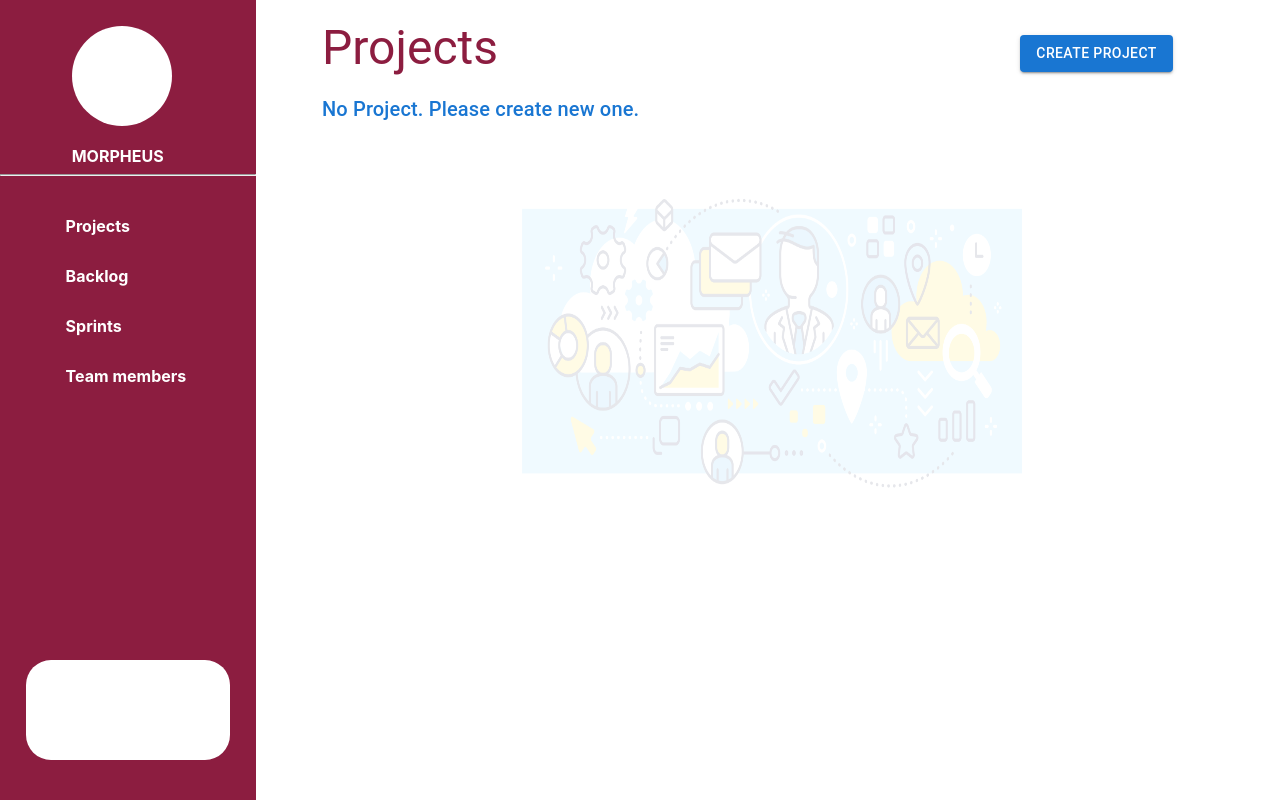
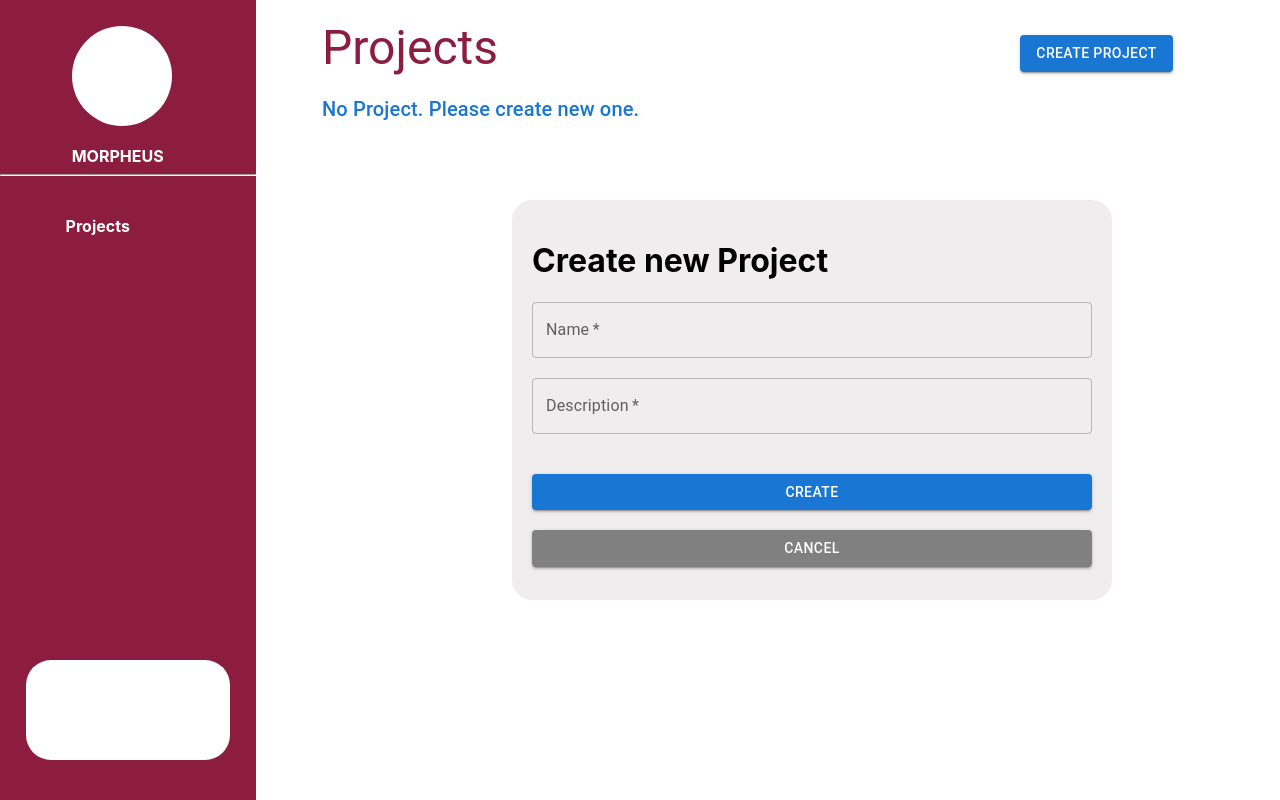
Before and after one commit to SER516-Team-Morpheus/scrum-simulator, a React (Create React App) app: page /projects in a window 1280 px wide. Both pictures are taken after a click on the button "CREATE PROJECT". Built offline with nearby package versions, Linux system fonts and the light colour scheme.

Commit message:
project api integration and handling of routes

```diff
--- a/package.json
+++ b/package.json
@@ -11,6 +11,7 @@
     "@testing-library/user-event": "^13.5.0",
     "axios": "^1.3.4",
     "formik": "^2.2.9",
+    "js-cookie": "^3.0.1",
     "react": "^18.2.0",
     "react-bootstrap": "^2.7.2",
     "react-dom": "^18.2.0",
--- a/src/App.js
+++ b/src/App.js
@@ -1,11 +1,14 @@
 import React from "react";
-import { BrowserRouter, Routes, Route } from "react-router-dom";
+import { BrowserRouter, Routes, Route, redirect } from "react-router-dom";
 import Login from "./component/Login";
 import LoginPage from "./component/LoginPage";
 import Navbar from "./component/Navbar";
 import Project from "./component/Project";
 import styled from 'styled-components';
 import Grid from '@mui/material/Grid';
+import Cookies from "js-cookie";
+import Authentication from "./component/Authentication";
+import ProjectDashboard from "./component/ProjectDashboard";
 
 
 const Wrapper = styled.div`
@@ -21,6 +24,7 @@ const App = () => {
       <BrowserRouter>
       <Routes>
         <Route exact path="/" element={<Login/>} />
+
       </Routes>
         <Grid container spacing={1}>
           <Grid item xs={3}>
@@ -28,8 +32,12 @@ const App = () => {
           </Grid>
           <Grid item xs={8}>
             <Routes>
+              <Route exact path="/projects" element={
+                <Authentication>
+                    <Project />
+                </Authentication>
 
-              <Route exact path="/projects" element={<Project />} />
+              } />
             </Routes>
           </Grid>
         </Grid>
--- a/src/apis/index.js
+++ b/src/apis/index.js
@@ -1,8 +1,19 @@
 import axios from "axios"
 
 export const login =(username,password)=>{
-     axios.post("http://localhost:8080/authenticate", {
+   return (axios.post("http://localhost:8080/authenticate", {
      username,
      password,
   })
+   )
 }
+
+export const createProject =(username,password,name,description)=>{
+  return (axios.post("http://localhost:3002/createProject", {
+    username,
+    password,
+    name,
+    description
+ })
+  )
+}
--- /dev/null
+++ b/src/component/Authentication.jsx
@@ -0,0 +1,14 @@
+import React from 'react';
+import Cookies from 'js-cookie';
+import LoginPage from './LoginPage';
+import { redirect } from 'react-router-dom';
+
+const Authentication = ({ children }) => {
+
+    if (!(Cookies.get('token'))) {
+      redirect("/")
+    }
+    return children;
+ };
+
+ export default Authentication;
--- /dev/null
+++ b/src/component/CreateProject.jsx
@@ -0,0 +1,82 @@
+import React from 'react';
+import styled from 'styled-components';
+import Button from '@mui/material/Button';
+import { Formik, Field, Form } from 'formik';
+import TextField from '@mui/material/TextField';
+import { createProject } from '../apis';
+import Cookies from 'js-cookie';
+import axios from 'axios';
+
+
+const Wrapper = styled.div`
+
+height: 400px;
+width:600px;
+background-color: #f0edee;
+position:absolute;
+border-radius:20px;
+top:25%;
+ left: 40%;
+// transform : translate(-40%, -50%)
+
+.project-form {
+    padding:20px;
+    display:flex;
+    flex-direction: column;
+    justify-content: space-between;
+
+    .name-field {
+        margin-bottom: 20px;
+    }
+    .desc-field {
+        margin-bottom: 40px;
+    }
+    .cancel-btn {
+        margin-top:20px;
+        background-color:grey;
+    }
+}
+
+`;
+
+const CreateProject = ({dialog, storeProject}) => {
+    return (
+
+        <Wrapper>
+            <Formik
+                initialValues={{
+                    email: '',
+                    password: '',
+
+                }}
+                onSubmit={(values) => {
+                    let email = Cookies.get('username') || 'SERtestuser';
+                    let password = Cookies.get('password') || 'testuser';
+                    console.log({'1':email,'2':password,'a':values.name,'b':values.description})
+                    createProject(email,password,values.name, values.description)
+                        .then(res => {
+                            console.log(res.data)
+                            storeProject(res.data)
+                            // Cookies.set('token', res.data.token)
+                            // navigate('/projects')
+                        })
+                        // .catch(error => setLoginError('Unable to login. Username or Password is incorrect'))
+                }}
+            >
+                {
+                    props => (
+                        <Form className="project-form">
+                            <h1>Create new Project</h1>
+                            <TextField id="outlined-basic" className="name-field" onChange={props.handleChange} name="name"  required label="Name" variant="outlined" />
+                            <TextField id="outlined-basic" className="desc-field" onChange={props.handleChange} name="description"  required label="Description" variant="outlined" />
+                            <Button variant="contained"  className="crt-btn" type="submit">Create</Button>
+                            <Button variant="contained"  className="cancel-btn" onClick={dialog}>Cancel</Button>
+                        </Form>
+                    )
+                }
+            </Formik>
+        </Wrapper>
+    )
+}
+
+export default CreateProject;
--- a/src/component/Navbar.jsx
+++ b/src/component/Navbar.jsx
@@ -1,6 +1,7 @@
 import React, { useState, useEffect } from 'react';
 import styled from 'styled-components';
 import Link from '@mui/material/Link';
+import { navItems } from './navItems';
 
 
 const Navbar = () => {
@@ -69,10 +70,11 @@ a {
             <hr />
             <div className='navbar-list'>
                 <ul>
-                    <Link href="/projects"><li>Projects</li></Link>
-                    <Link href="/backlog"><li>Backlog</li></Link>
-                    <Link href="/sprints"><li>Sprints</li></Link>
-                    <Link href="/teamMembers"><li>Team members</li></Link>
+                    {
+                        navItems.map(item=>
+                            item.isVisible ?  <Link href={item.url}><li>{item.name}</li></Link> : ''
+                        )
+                    }
                 </ul>
             </div>
             <div className='bottom-bar'>
--- a/src/component/Project.jsx
+++ b/src/component/Project.jsx
@@ -1,8 +1,9 @@
-import React from 'react';
+import React, { useState } from 'react';
 import styled from 'styled-components';
 import Typography from '@mui/material/Typography';
 import Button from '@mui/material/Button';
 import projectImg from '../img/project-img.jpg';
+import CreateProject from './CreateProject';
 
 const Wrapper = styled.div`
 
@@ -27,26 +28,60 @@ img {
     margin: 100px 200px;
     position:absolute;
 }
+`;
+
+const CreateDialog = styled.div`
+
+height: 400px;
+width:600px;
+background-color: #d7dbd8;
+position:absolute;
+top:50%;
+left: 50%;
+transform : translate(-40%, -70%)
+
+
 
 `;
 
 const Project = () => {
+    const [showDialog, setShowDialog] = useState(false);
+    const [projectList, setProjectList] = useState([]);
+
+    const storeProject = (data) => {
+        setProjectList([data]);
+        setShowDialog(false);
+    }
+    const handleDialog = () => {
+        setShowDialog(!showDialog);
+    }
     return (
         <Wrapper>
+            {console.log(projectList,'check p list')}
             <div className='heading-bar'>
                 <Typography className="heading" variant="h3" gutterBottom>
                     Projects
                 </Typography>
                 <div>
-                    <Button className="create-btn" variant="contained">Create Project</Button>
+                    <Button className="create-btn" variant="contained" onClick={() => setShowDialog(true)}>Create Project</Button>
                 </div>
             </div>
             <div>
+                {
+                    projectList.length > 0 ? (
+                        projectList.map(data => <li>{data.name}</li>)
+                    )
+                        :
+                        <Typography style={{ color: '#1976d2' }} className="heading" variant="h6" gutterBottom>
+                            No Project. Please create new one.
+                        </Typography>
+                }
                 <img src={projectImg} alt="project" />
-                <Typography style={{color:'#1976d2'}} className="heading" variant="h6" gutterBottom>
-                    No Project. Please create new one.
-                </Typography>
+
+                {showDialog && <CreateProject dialog={handleDialog} storeProject={storeProject} />}
+
             </div>
+
         </Wrapper>
 
     )
--- /dev/null
+++ b/src/component/ProjectDashboard.jsx
@@ -0,0 +1,49 @@
+import React from 'react';
+import Typography from '@mui/material/Typography';
+import styled from 'styled-components';
+
+const Wrapper = styled.div`
+
+.heading {
+    text-align:center;
+    margin-top:30px;
+}
+
+.project-list {
+   text-align:center;
+}
+
+.icon {
+    height: 200px;
+    width:20px;
+    background-color:red;
+}
+
+li {
+    text-decoration: none;
+    list-style-type: none;
+}
+
+
+
+`;
+
+const ProjectDashboard = () => {
+    return (
+        <Wrapper>
+            <Typography className="heading" variant="h3" gutterBottom>
+                Projects
+            </Typography>
+            <div className="project-list">
+                <li>
+                    <Typography className="heading" variant="h5" gutterBottom>
+                        Sample Project 1
+                    </Typography>
+                </li>
+            </div>
+        </Wrapper>
+
+    )
+}
+
+export default ProjectDashboard;
--- /dev/null
+++ b/src/component/navItems.js
@@ -0,0 +1,27 @@
+
+export const navItems = [
+    {
+        name:'Projects',
+        url:'/projects',
+        isVisible:true,
+        isActive:false
+    },
+    {
+        name:'Backlog',
+        url:'/backlog',
+        isVisible:false,
+        isActive:false
+    },
+    {
+        name:'Sprints',
+        url:'/sprints',
+        isVisible:false,
+        isActive:false
+    },
+    {
+        name:'Simulation',
+        url:'/simulation',
+        isVisible:false,
+        isActive:false
+    }
+]
```
Also changed, not shown: src/component/Login.jsx (+15 -8 lines), 1 other file (tests, documents, lock files or other folders).
